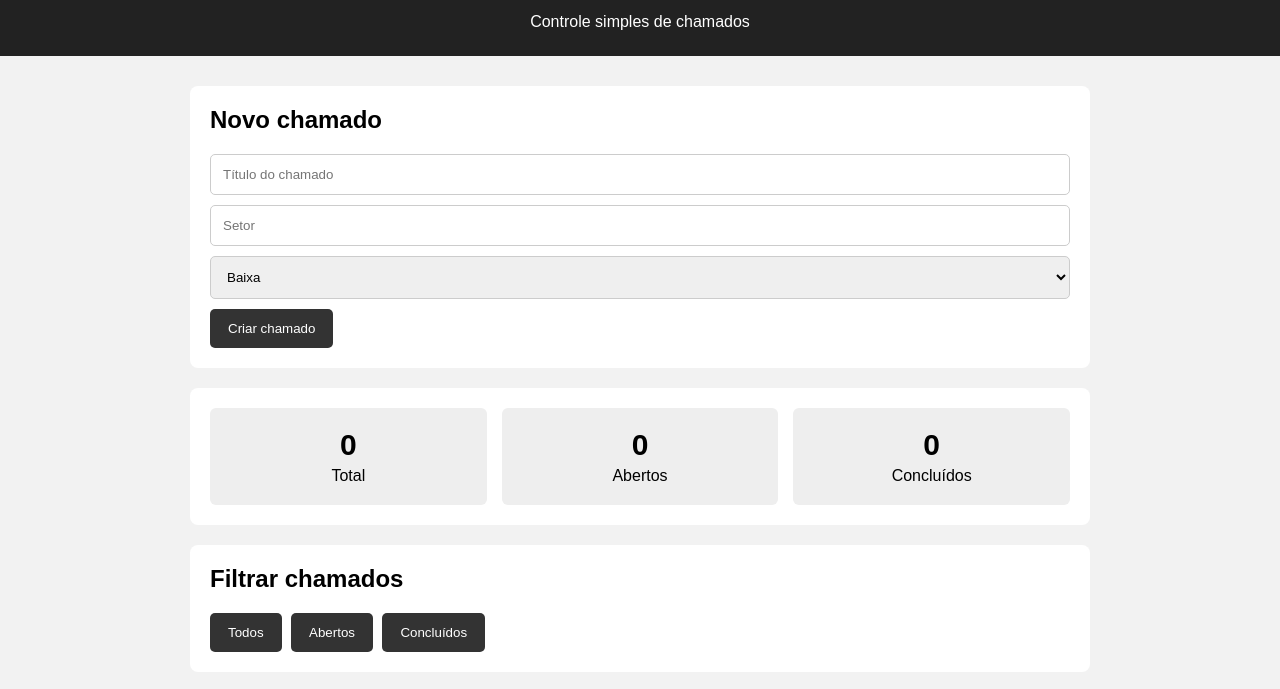
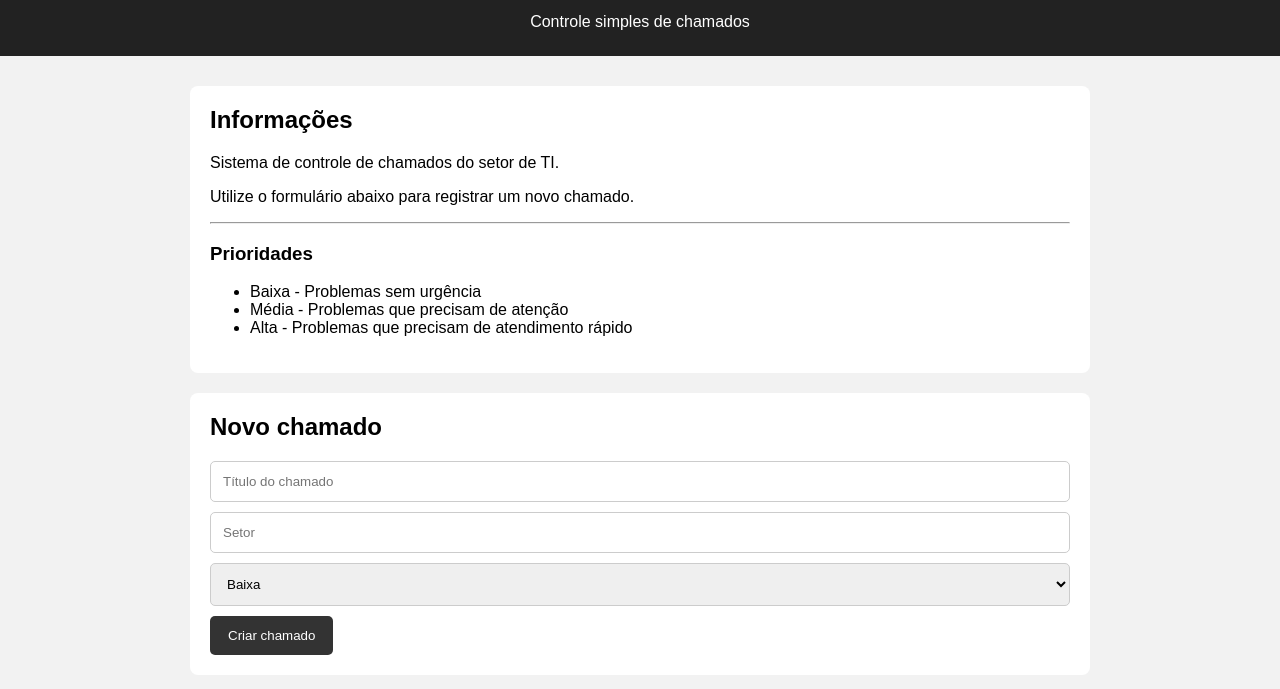
Before and after one commit to AndreGutiere/DevOps, a plain HTML site: page chamados-ti/index.html in a window 1280 px wide. Shown: the part 65-754 px from the top of the page. Drawn offline with Linux system fonts and the light colour scheme.

Commit message:
Adiciona informações do sistema

```diff
--- a/chamados-ti/index.html
+++ b/chamados-ti/index.html
@@ -18,6 +18,28 @@
     </header>
 
     <main>
+
+        <section class="informacoes">
+            <h2>Informações</h2>
+
+            <p>
+                Sistema de controle de chamados do setor de TI.
+            </p>
+
+            <p>
+                Utilize o formulário abaixo para registrar um novo chamado.
+            </p>
+
+            <hr>
+
+            <h3>Prioridades</h3>
+
+            <ul>
+                <li>Baixa - Problemas sem urgência</li>
+                <li>Média - Problemas que precisam de atenção</li>
+                <li>Alta - Problemas que precisam de atendimento rápido</li>
+            </ul>
+        </section>
 
         <!-- Cadastro de chamado -->
         <section class="novo-chamado">
```
